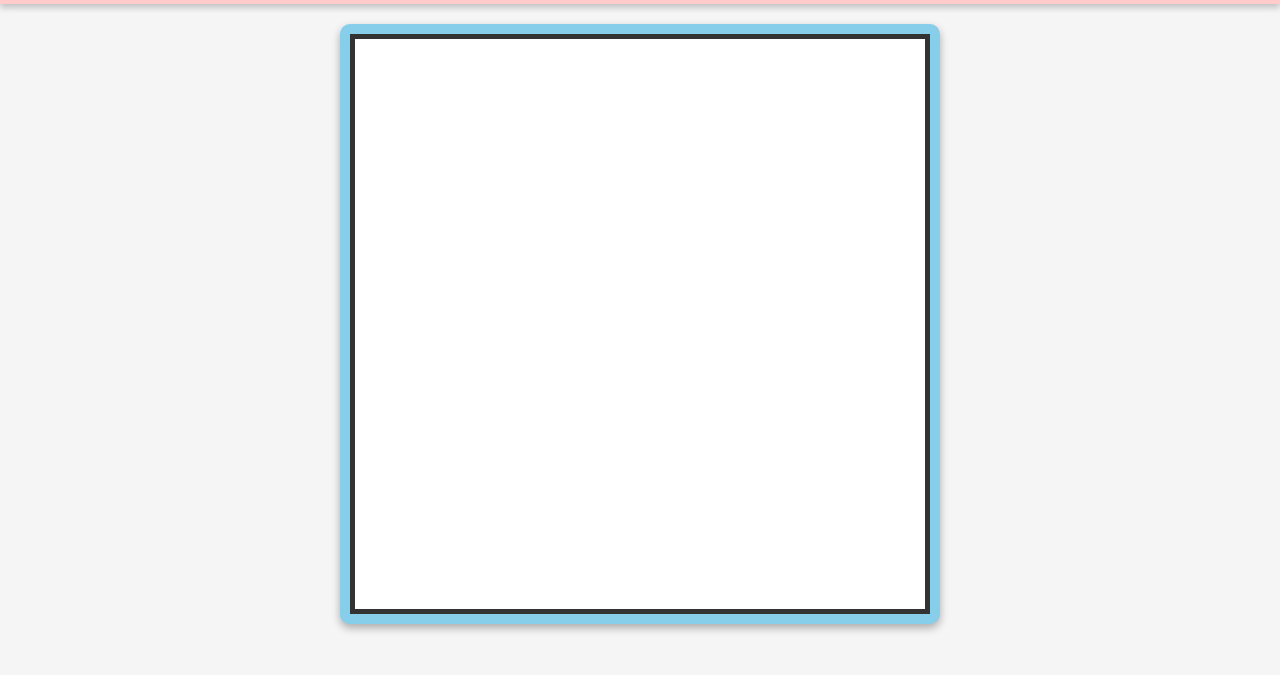
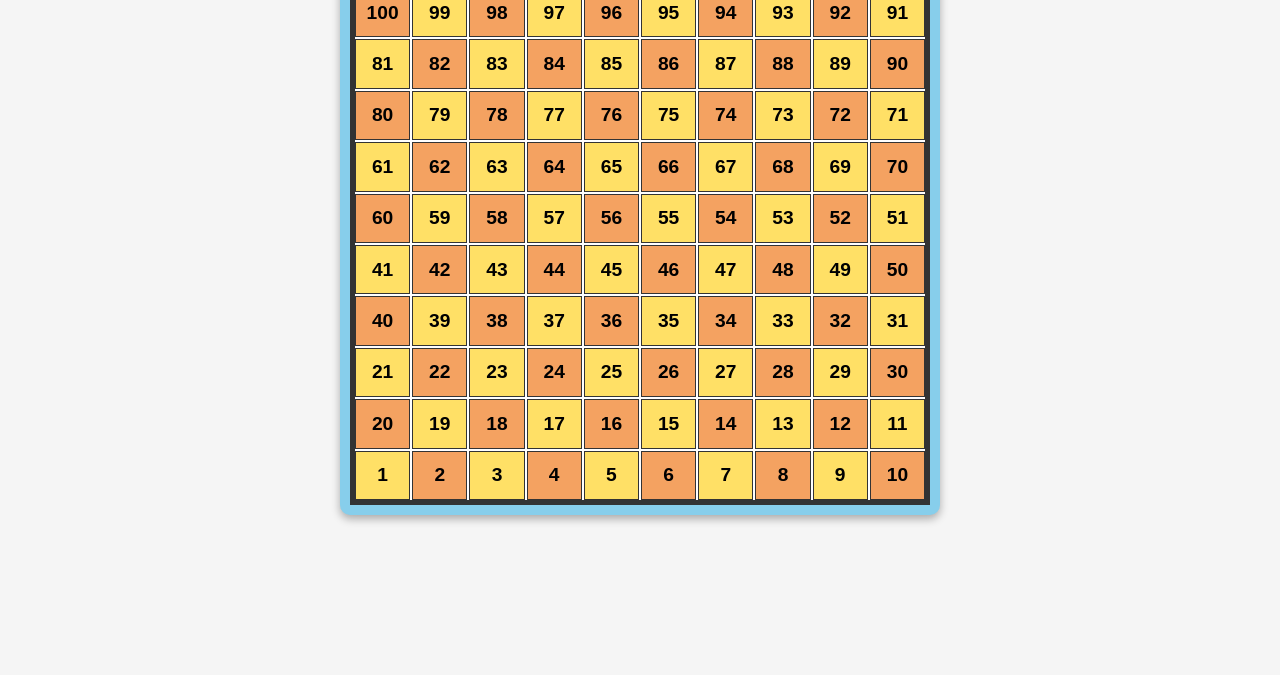
Before and after one commit to ankitraj4096/Snake-and-Ladder, a plain HTML site: page index.html in a window 1280 px wide. Shown: the part 125-800 px from the top of the page. Drawn offline with Linux system fonts and the light colour scheme.

Commit message:
Made the board layout with the design of the board

```diff
--- a/script.js
+++ b/script.js
@@ -0,0 +1,20 @@
+document.addEventListener("DOMContentLoaded", () => {
+    const board = document.querySelector(".board");
+    let cells = [];
+    let reverse = true;
+
+    for (let row = 9; row >= 0; row--) {
+        let tempRow = [];
+        for (let col = 0; col < 10; col++) {
+            let num = row * 10 + (reverse ? 9 - col : col) + 1;
+            let cell = document.createElement("div");
+            cell.textContent = num;
+            cell.style.backgroundColor = num % 2 === 0 ? "#f4a261" : "#ffe066";
+            tempRow.push(cell);
+        }
+        reverse = !reverse;
+        cells.push(...tempRow);
+    }
+
+    cells.forEach(cell => board.appendChild(cell));
+});
--- a/styles.css
+++ b/styles.css
@@ -9,7 +9,7 @@ body {
     flex-direction: column;
     align-items: center;
     justify-content: center;
-    height: 100vh;
+    height: 80vh;
     background-color: #f5f5f5;
     font-family: Arial, sans-serif;
 }
```
Also changed, not shown: index.html (+3 -1 lines).
